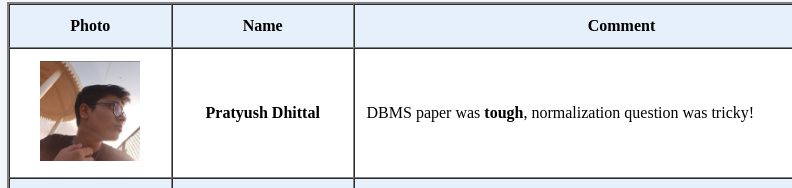
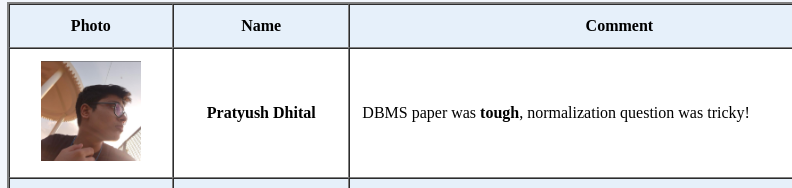
Before and after one commit to Martand24/web_tech_phase_learning, a plain HTML site: page groupblog.html in a window 1280 px wide. Shown: the part 89-277 px from the top of the page, 191-983 px from the left. Drawn offline with Linux system fonts and the light colour scheme.

Commit message:
second assignment

```diff
--- a/groupblog.html
+++ b/groupblog.html
@@ -3,6 +3,7 @@
 
 <head>
     <title>Group Blog - Feedback</title>
+    <link rel="icon" href="./assets/icon.png">
 </head>
 
 <body bgcolor="#f2f6fc">
@@ -23,7 +24,7 @@
             <tr>
                 <td align="center"><a href="./assets/pratyush.png" download="pratyush"><img src="./assets/pratyush.png"
                             alt="pratyush" width="100" height="100"> </a></td>
-                <td align="center"><b>Pratyush Dhittal</b></td>
+                <td align="center"><b>Pratyush Dhital</b></td>
                 <td>DBMS paper was <b>tough</b>, normalization question was tricky!</td>
             </tr>
             <tr bgcolor="#e6f0fa">
```
Also changed, not shown: home.html (+1 -0 lines), index.html (+1 -0 lines), assets/icon.png (added).
